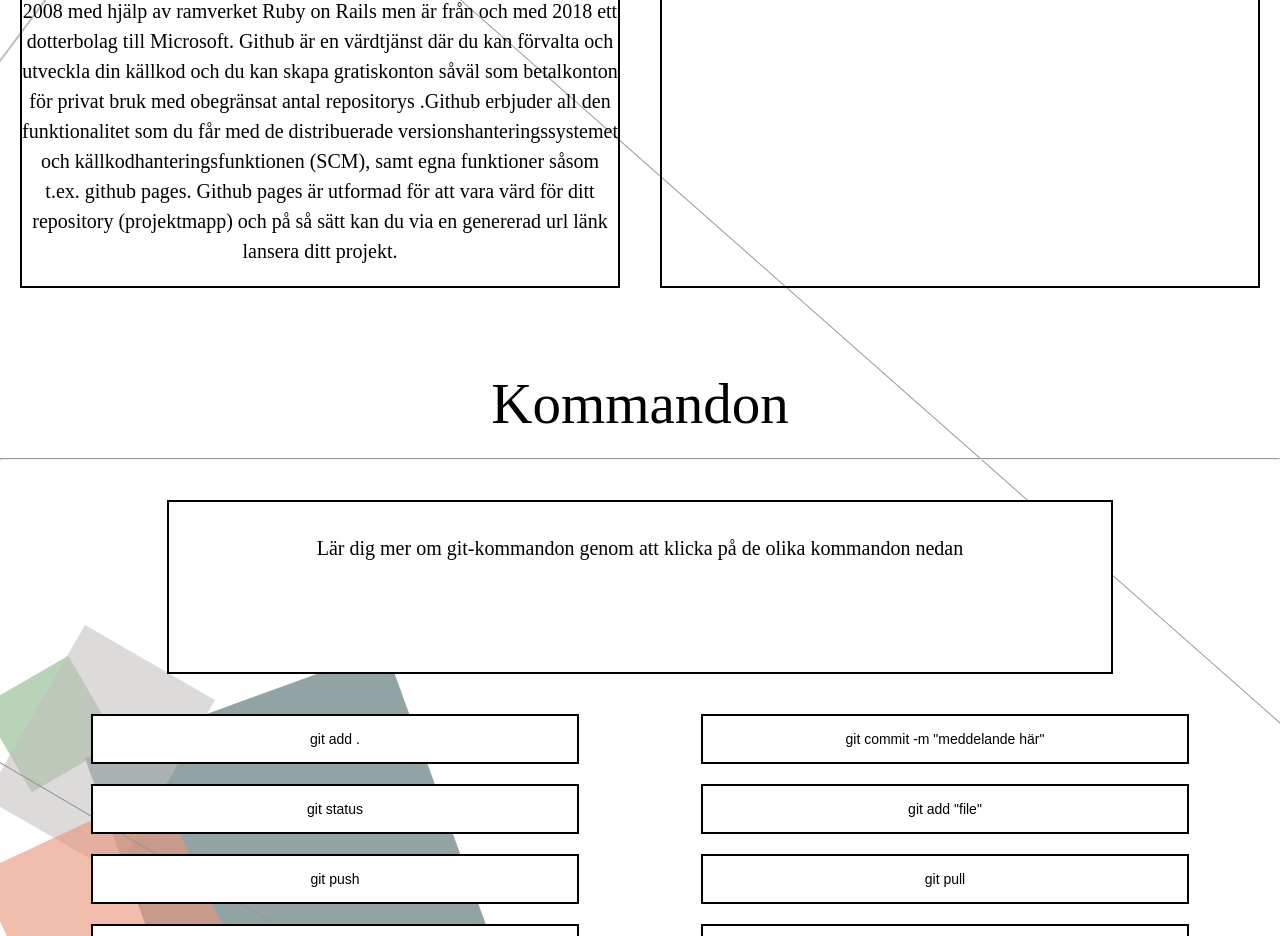
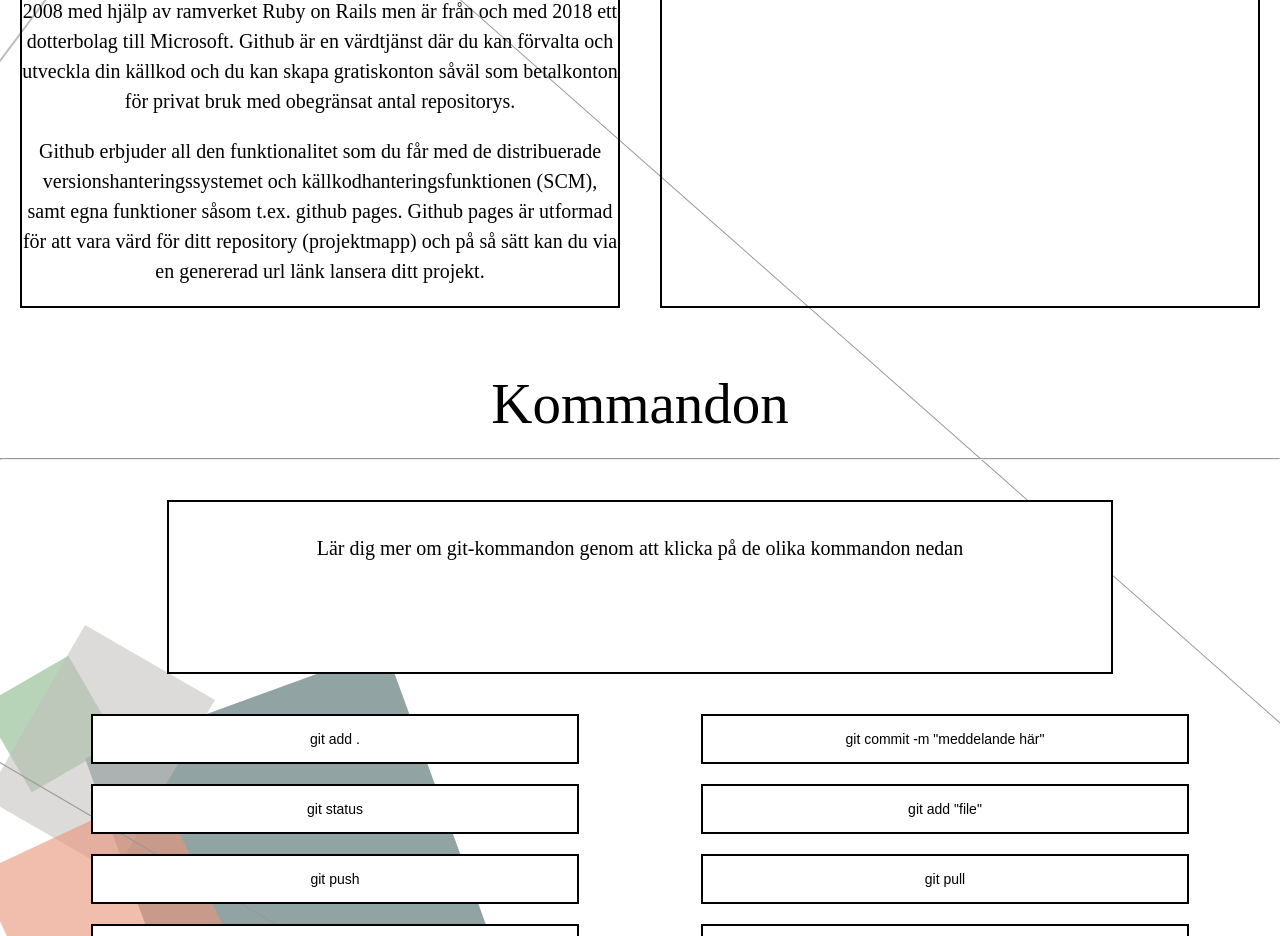
Before and after one commit to ellinorwase/how-to-git, a React (Create React App) app: page / in a window 1280 px wide. Shown: the part 2580-3516 px from the top of the page. Built offline with nearby package versions, Linux system fonts and the light colour scheme; a web font is replaced by a local one.

Commit message:
p tagg in github text

```diff
--- a/src/components/web-hosting.js
+++ b/src/components/web-hosting.js
@@ -27,11 +27,16 @@
             <p>Github utvecklades av Tom Preston-Werner, Chris Wanstrath och PJ Hyett 2008 med hjälp av ramverket
               Ruby on Rails men är från och med 2018 ett dotterbolag till Microsoft. Github är en värdtjänst där
               du kan förvalta och utveckla din källkod och du kan skapa gratiskonton såväl som betalkonton för
-              privat bruk med obegränsat antal repositorys .Github erbjuder all den funktionalitet som du får med
+              privat bruk med obegränsat antal repositorys.
+            </p>
+
+             <p>
+              Github erbjuder all den funktionalitet som du får med
               de distribuerade versionshanteringssystemet och källkodhanteringsfunktionen (SCM), samt egna
               funktioner såsom t.ex. github pages. Github pages är utformad för att vara värd för ditt
               repository (projektmapp) och på så sätt kan du via en genererad url länk lansera ditt projekt.
-            </p>
+             </p>
+
           </div>
           <div className="gitlab">
             <h2>Gitlab</h2>
```
